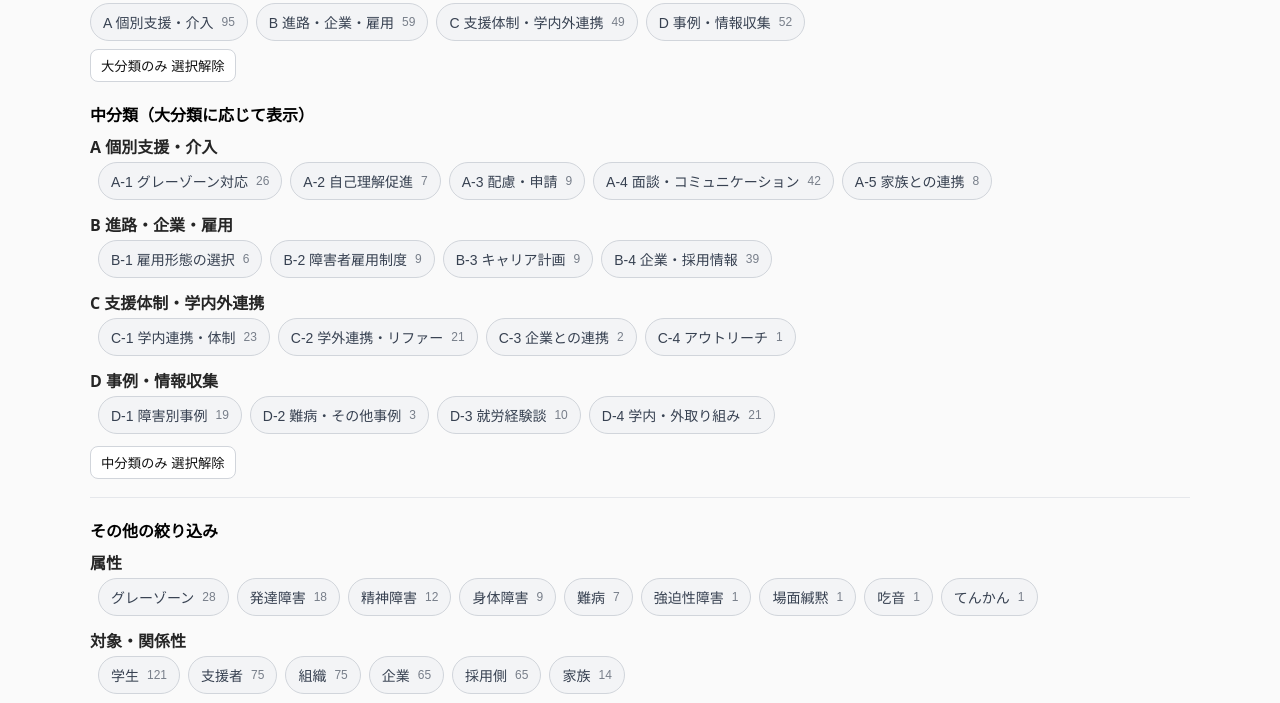
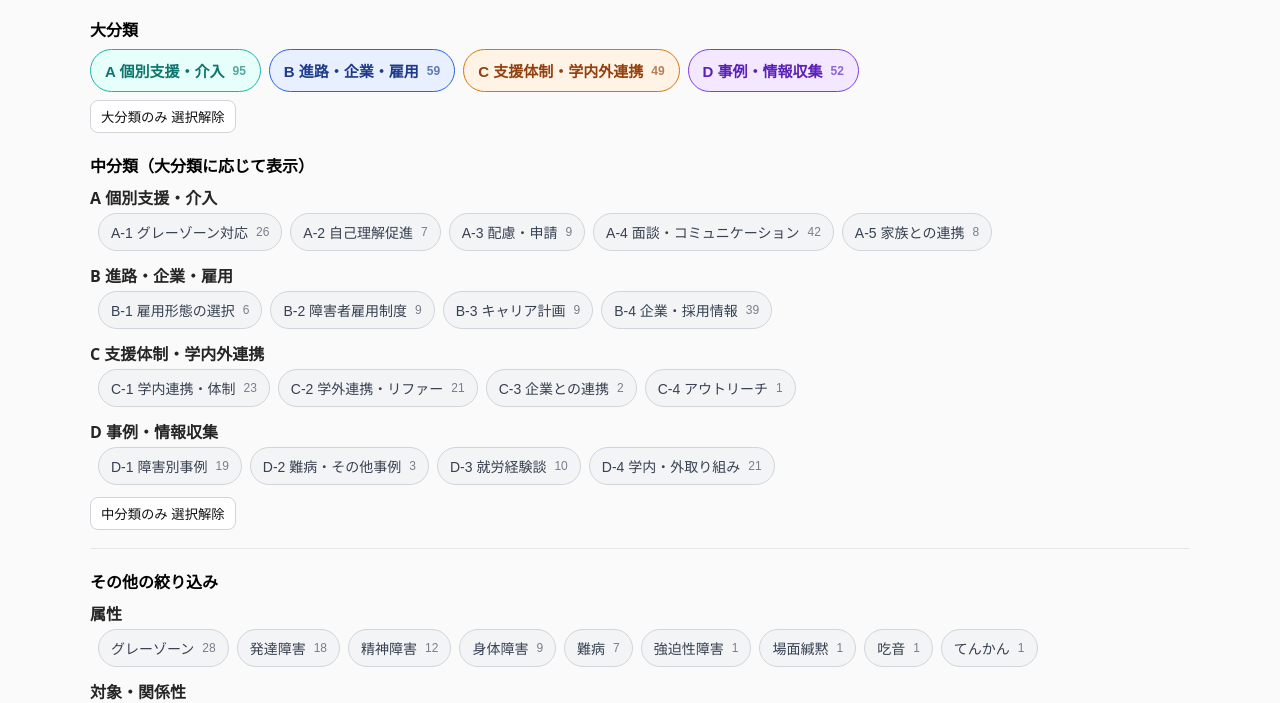
Before and after one commit to yue220425/251030test, a plain HTML site: page index.html in a window 1280 px wide. Shown: the part 196-899 px from the top of the page. Drawn offline with nearby package versions, Linux system fonts and the light colour scheme.

Commit message:
Update index.html

```diff
--- a/index.html
+++ b/index.html
@@ -3,7 +3,7 @@
 <head>
   <meta charset="utf-8" />
   <meta name="viewport" content="width=device-width, initial-scale=1" />
-  <title>CSV / JSON ビューワー（カード表示・階層タグ対応・Q/A強調）</title>
+  <title>CSV / JSON ビューワー（カード表示・階層タグ対応・Q/A強調・大分類色分け）</title>
 
   <!-- CSVパース用のみ -->
   <script src="https://cdn.jsdelivr.net/npm/papaparse@5.4.1/papaparse.min.js"></script>
@@ -14,10 +14,16 @@
       --pill-on-bg:#111827; --pill-on-bd:#111827; --pill-on-tx:#fff;
       --pill-hover:#e5e7eb;
       --card-bd:#e5e7eb; --card-bg:#fff; --muted:#6b7280; --tag-bg:#eef2ff;
-      /* Qは「薄いグリーンと青の間」→青緑（やや濃いめで可読性UP） */
-      --q-color:#0ea5a8;  /* teal-500 近似 */
-      /* Aは赤系（やや濃いめで可読性UP） */
-      --a-color:#dc2626;  /* red-600 近似 */
+
+      /* Q/A 色 */
+      --q-color:#0ea5a8;  /* teal-500 */
+      --a-color:#dc2626;  /* red-600 */
+
+      /* 大分類カラー（A=青緑, B=青, C=橙, D=紫） */
+      --catA:#14b8a6; --catA-bg:#e6fffb; --catA-tx:#0f766e;
+      --catB:#2563eb; --catB-bg:#e8f0ff; --catB-tx:#1e3a8a;
+      --catC:#d97706; --catC-bg:#fff3e6; --catC-tx:#92400e;
+      --catD:#7c3aed; --catD-bg:#f3e8ff; --catD-tx:#5b21b6;
     }
     body{
       max-width: 1100px; margin: 24px auto; padding: 0 12px;
@@ -41,16 +47,47 @@
     .facet-group{ margin-bottom:12px; }
     .facet-group .facet-row{ margin-left:8px; }
     .facet-group-label{ font-weight:600; margin:8px 0 4px; opacity:.85; }
+
     .pill{
       display:inline-flex; align-items:center; gap:8px;
       padding:8px 12px; border:1px solid var(--pill-bd); background:var(--pill-bg);
       color:var(--pill-tx); border-radius:999px; cursor:pointer; user-select:none; font-size:14px;
+      transition: background .12s, color .12s, border-color .12s;
     }
     .pill:hover{ background:var(--pill-hover); }
     .pill[data-on="1"]{ background:var(--pill-on-bg); border-color:var(--pill-on-bd); color:var(--pill-on-tx); }
     .pill .count{ font-size:12px; opacity:.65; }
     .facet-actions{ margin-top:8px; display:flex; gap:8px; flex-wrap:wrap; }
     .divider{ height:1px; background:#e5e7eb; margin:18px 0; }
+
+    /* ★ 大分類ピル：色分け＋少し大きめ */
+    .pill.bigcat{
+      font-size:15px; font-weight:700; padding:10px 14px;
+    }
+    .pill.bigcat[data-code="A"]{
+      background:var(--catA-bg); border-color:var(--catA); color:var(--catA-tx);
+    }
+    .pill.bigcat[data-code="A"][data-on="1"]{
+      background:var(--catA); border-color:var(--catA); color:#fff;
+    }
+    .pill.bigcat[data-code="B"]{
+      background:var(--catB-bg); border-color:var(--catB); color:var(--catB-tx);
+    }
+    .pill.bigcat[data-code="B"][data-on="1"]{
+      background:var(--catB); border-color:var(--catB); color:#fff;
+    }
+    .pill.bigcat[data-code="C"]{
+      background:var(--catC-bg); border-color:var(--catC); color:var(--catC-tx);
+    }
+    .pill.bigcat[data-code="C"][data-on="1"]{
+      background:var(--catC); border-color:var(--catC); color:#fff;
+    }
+    .pill.bigcat[data-code="D"]{
+      background:var(--catD-bg); border-color:var(--catD); color:var(--catD-tx);
+    }
+    .pill.bigcat[data-code="D"][data-on="1"]{
+      background:var(--catD); border-color:var(--catD); color:#fff;
+    }
 
     /* === カード表示 === */
     .cards{ margin-top:16px; display:grid; gap:12px; }
@@ -67,16 +104,11 @@
     }
     .q.qa-block{ border-left:4px solid var(--q-color); }
     .a.qa-block{ border-left:4px solid var(--a-color); }
-
-    /* 先頭のQ. / A. を大きく＆色分け */
     .mark{
-      font-weight:800; font-size:22px; line-height:1; margin-top:2px; flex:0 0 auto;
-      letter-spacing:.5px;
+      font-weight:800; font-size:22px; line-height:1; margin-top:2px; flex:0 0 auto; letter-spacing:.5px;
     }
     .mark.q{ color:var(--q-color); }
     .mark.a{ color:var(--a-color); }
-
-    .qa .label{ font-size:12px; color:var(--muted); margin-bottom:4px; font-weight:600; }
     .qa .text{ white-space:pre-wrap; word-break:break-word; line-height:1.7; font-size:15px; }
 
     .meta{
@@ -101,7 +133,7 @@
 </head>
 
 <body>
-  <h1>CSV / JSON ビューワー（カード表示・階層タグ対応・Q/A強調）</h1>
+  <h1>CSV / JSON ビューワー（カード表示・階層タグ対応・Q/A強調・大分類色分け）</h1>
 
   <div class="toolbar">
     <input id="sheetUrl" class="input" type="text" placeholder="例）qa_questions_clean.json / data.csv（同階層） / 公開URL" />
@@ -272,7 +304,7 @@
         const card = document.createElement('div');
         card.className = 'card';
 
-        // 上段：質問・回答（Q./A. を先頭に大きめ表示）
+        // 上段：質問・回答
         const qa = document.createElement('div');
         qa.className = 'qa';
 
@@ -294,11 +326,18 @@
         qa.appendChild(aBox);
         card.appendChild(qa);
 
-        // 下段：メタ（2カラム→狭い画面は1カラム）
+        // 下段：メタ
         const meta = document.createElement('div');
         meta.className = 'meta';
 
-        META_DEF.forEach(def => {
+        [
+          { key:'大分類', label:'大分類' },
+          { key:'中分類', label:'中分類' },
+          { key:'属性', label:'属性', token:true },
+          { key:'対象・関係性', label:'対象・関係性', token:true },
+          { key:'情報カテゴリ', label:'情報カテゴリ', token:true },
+          { key:'就活時間軸', label:'就活時間軸', token:false },
+        ].forEach(def => {
           const valRaw = row[def.key];
           const has = valRaw != null && String(valRaw).trim() !== '';
           if (!has) return;
@@ -351,10 +390,10 @@
       }
     };
 
-    // エスケープ（最低限）
+    // HTMLエスケープ
     const escapeHtml = (s) => String(s).replace(/&/g,'&amp;').replace(/</g,'&lt;').replace(/>/g,'&gt;');
 
-    // ===== UI（ピル） =====
+    // ===== ピルUI =====
     const syncPillUI = () => {
       document.querySelectorAll('.pill').forEach(el => {
         const facet = el.dataset.facet, val = el.dataset.value;
@@ -369,9 +408,10 @@
         const valName = cat.name;
         const count = idx.get(valName)?.size || 0;
         const pill = document.createElement('button');
-        pill.className = 'pill';
+        pill.className = 'pill bigcat';
         pill.dataset.facet = '大分類';
         pill.dataset.value = valName;
+        pill.dataset.code = cat.code;   // ← 色分け用
         pill.innerHTML = `<span>${cat.code} ${valName}</span><span class="count">${count}</span>`;
         pill.addEventListener('click', () => {
           toggleSelection('大分類', valName);
```
